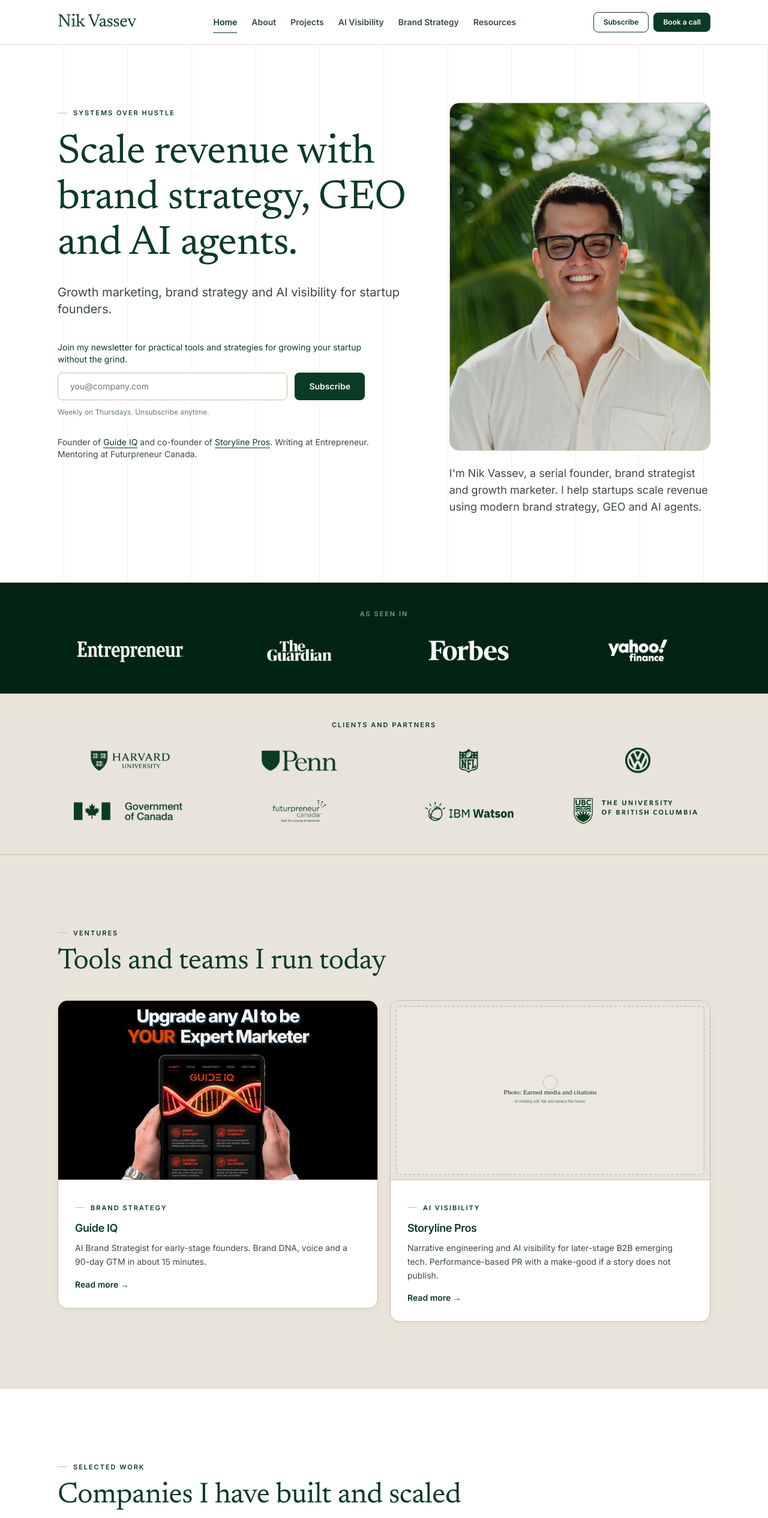
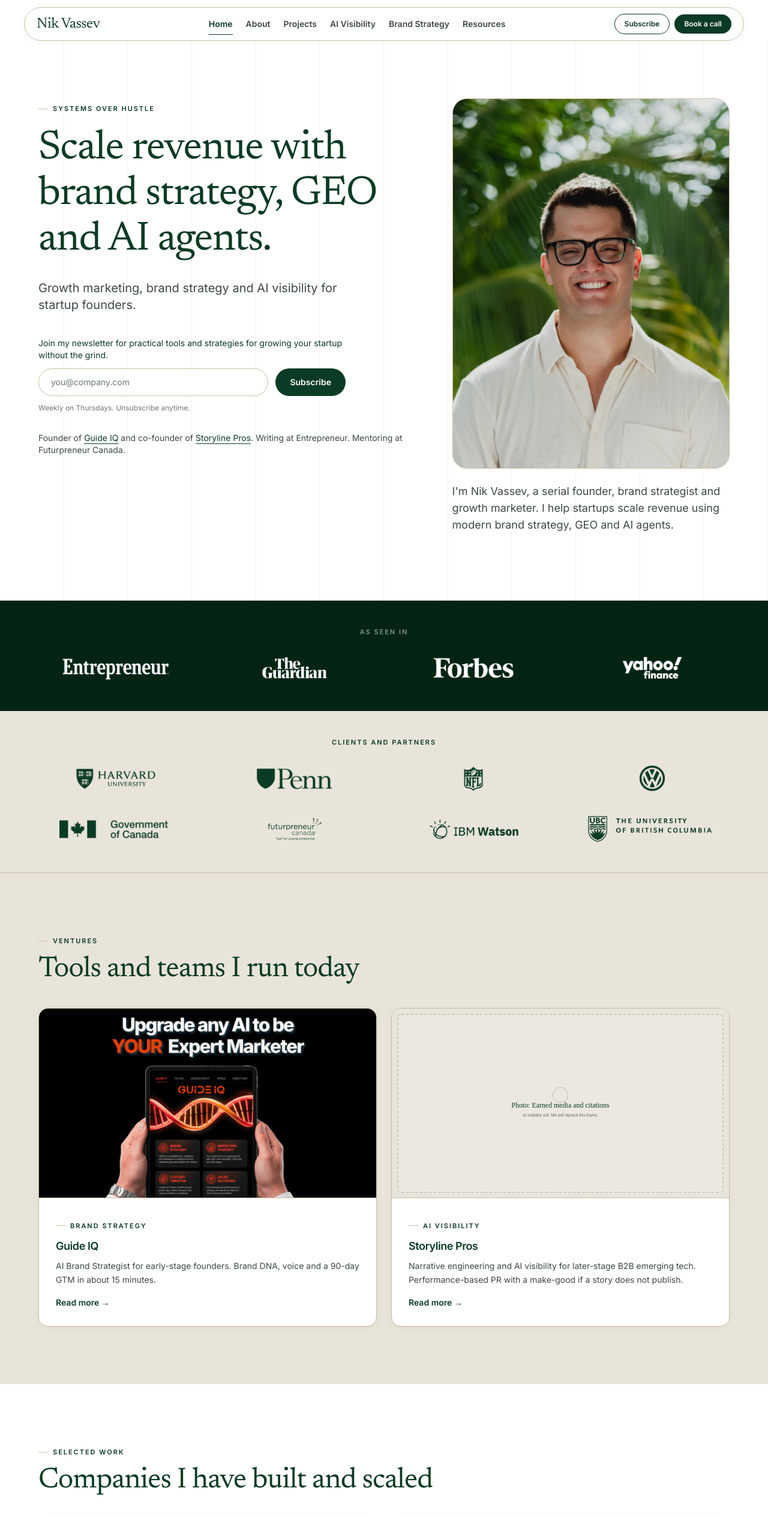
Before and after one commit to thenikvassev/nikvassev-site, a Next.js app: page / in a window 1280 px wide. Shown: the top 2530 px of the page at 60% size. Built offline with nearby package versions, Linux system fonts and the light colour scheme.

Commit message:
Tune mock chrome to Sevora motion system.
Use 140ms ease-out for hover/nav, blur-and-rise reveals, pill header and CTAs, 1200px measure, and 16/24 radius. Tokens, copy, and hero photo stay locked.

Co-authored-by: thenikvassev <thenikvassev@users.noreply.github.com>

```diff
--- a/src/app/globals.css
+++ b/src/app/globals.css
@@ -38,7 +38,7 @@
 
 @layer components {
   .section-label {
-    @apply inline-flex items-center gap-2.5 font-sans text-[11px] font-semibold uppercase tracking-section text-forest;
+    @apply inline-flex items-center gap-2 font-sans text-[11px] font-semibold uppercase tracking-section text-forest;
   }
 
   .section-label::before {
@@ -47,19 +47,19 @@
   }
 
   .section-shell {
-    @apply mx-auto max-w-wide px-5 md:px-8;
+    @apply mx-auto max-w-wide px-6;
   }
 
   .section-pad {
-    @apply py-20 md:py-28;
+    @apply py-section;
   }
 
   .pill-btn {
-    @apply inline-flex items-center justify-center rounded-btn px-6 py-3 text-sm font-semibold transition-[background-color,border-color,color,transform,box-shadow] duration-300 ease-editorial focus-visible:outline focus-visible:outline-2 focus-visible:outline-offset-2 focus-visible:outline-forest;
+    @apply inline-flex items-center justify-center rounded-btn px-6 py-3 text-sm font-semibold transition-[opacity,transform,filter,background-color,border-color,color] duration-editorial ease-editorial focus-visible:outline focus-visible:outline-2 focus-visible:outline-offset-2 focus-visible:outline-forest;
   }
 
   .pill-btn-primary {
-    @apply pill-btn bg-forest text-white hover:bg-forest-dark;
+    @apply pill-btn bg-forest text-white hover:brightness-110;
   }
 
   .pill-btn-secondary {
@@ -67,11 +67,11 @@
   }
 
   .card {
-    @apply rounded-card border border-tan bg-cream-card p-6 shadow-rest transition-[transform,box-shadow,border-color] duration-300 ease-editorial;
+    @apply rounded-card border border-tan bg-cream-card p-6 shadow-rest transition-[opacity,transform,filter] duration-editorial ease-editorial;
   }
 
   .card-lift {
-    @apply card hover:-translate-y-2 hover:shadow-lift;
+    @apply card hover:scale-[1.02] hover:brightness-[1.03] hover:shadow-lift;
   }
 
   .prose-nik {
@@ -82,9 +82,8 @@
     @apply mt-4;
   }
 
-  /* Occasional Storyline-style inverted panel */
   .panel-invert {
-    @apply rounded-card bg-forest-dark text-white;
+    @apply rounded-panel bg-forest-dark text-white;
   }
 
   .editorial-lines {
@@ -105,9 +104,11 @@
   .editorial-img {
     transition: none !important;
     transform: none !important;
+    filter: none !important;
   }
 
   .card-lift:hover {
     transform: none !important;
+    filter: none !important;
   }
 }
--- a/src/app/page.tsx
+++ b/src/app/page.tsx
@@ -45,7 +45,7 @@ export default function HomePage() {
                 </h1>
               </HeroItem>
               <HeroItem>
-                <p className="mt-7 max-w-reading text-lg leading-relaxed text-ink-muted md:text-xl">
+                <p className="mt-7 max-w-measure text-lg leading-relaxed text-ink-muted md:text-xl">
                   Growth marketing, brand strategy and AI visibility for startup
                   founders.
                 </p>
@@ -95,6 +95,7 @@ export default function HomePage() {
                   alt="Nik Vassev smiling outdoors in a cream polo and glasses, palms behind him."
                   ratio="portrait"
                   priority
+                  panel
                 />
                 <p className="mt-6 text-base leading-relaxed text-ink-muted md:text-lg">
                   I&apos;m Nik Vassev, a serial founder, brand strategist and
@@ -119,7 +120,7 @@ export default function HomePage() {
               Tools and teams I run today
             </h2>
           </Reveal>
-          <Stagger className="mt-10 grid gap-5 md:grid-cols-2" delay={0.05}>
+          <Stagger className="mt-10 grid gap-6 md:grid-cols-2" delay={0.04}>
             <StaggerItem>
               <CardLink
                 href="/brand-strategy"
@@ -151,7 +152,7 @@ export default function HomePage() {
             Companies I have built and scaled
           </h2>
         </Reveal>
-        <Stagger className="mt-10 grid gap-5 sm:grid-cols-2" delay={0.04}>
+        <Stagger className="mt-10 grid gap-6 sm:grid-cols-2" delay={0.04}>
           {projects.map((p) => (
             <StaggerItem key={p.slug}>
               <CardLink
@@ -180,7 +181,7 @@ export default function HomePage() {
               Start here
             </h2>
           </Reveal>
-          <Stagger className="mt-10 grid gap-5 md:grid-cols-3" delay={0.04}>
+          <Stagger className="mt-10 grid gap-6 md:grid-cols-3" delay={0.04}>
             {guides.map((g) => (
               <StaggerItem key={g.slug}>
                 <CardLink
@@ -209,7 +210,7 @@ export default function HomePage() {
               Two clear lanes. Pick the stage you are in.
             </h2>
           </Reveal>
-          <Stagger className="mt-10 grid gap-5 md:grid-cols-2" delay={0.05}>
+          <Stagger className="mt-10 grid gap-6 md:grid-cols-2" delay={0.04}>
             <StaggerItem>
               <div className="card-lift h-full p-7 md:p-8">
                 <p className="section-label">Early stage</p>
@@ -259,11 +260,12 @@ export default function HomePage() {
               src="/photos/nik-keynote.png"
               alt="Nik Vassev on stage in a dark suit, holding a microphone during a keynote."
               ratio="photo"
+              panel
             />
           </Reveal>
           <Reveal delay={0.1}>
             <div>
-              <p className="max-w-reading text-ink-muted md:text-lg">
+              <p className="max-w-measure text-ink-muted md:text-lg">
                 I speak on brand strategy, AI visibility and building companies
                 that leave room for a life. For podcasts, press or a stage, write
                 or send a LinkedIn note.
--- a/src/components/Footer.tsx
+++ b/src/components/Footer.tsx
@@ -12,10 +12,10 @@ export function Footer() {
           <p className="section-label !text-white/60 before:!bg-white/30">
             Stay in the loop
           </p>
-          <p className="mt-5 max-w-2xl font-serif text-3xl tracking-display md:text-4xl lg:text-5xl">
+          <p className="mt-5 max-w-measure font-serif text-3xl tracking-display md:text-4xl lg:text-5xl">
             {siteConfig.newsletterPitch}
           </p>
-          <p className="mt-5 max-w-lg font-sans text-white/75">
+          <p className="mt-5 max-w-narrow font-sans text-white/75">
             Thursdays. Free.
           </p>
           <div className="mt-8 max-w-md">
--- a/src/components/Header.tsx
+++ b/src/components/Header.tsx
@@ -5,7 +5,6 @@ import { usePathname } from "next/navigation";
 import { useState } from "react";
 import { AnimatePresence, motion, useReducedMotion } from "framer-motion";
 import { siteConfig } from "@/lib/site";
-import { editorialEase } from "./motion";
 
 export function Header() {
   const pathname = usePathname();
@@ -13,18 +12,18 @@ export function Header() {
   const reduce = useReducedMotion();
 
   return (
-    <header className="sticky top-0 z-50 border-b border-tan/50 bg-white/90 backdrop-blur-md transition-shadow duration-300 ease-editorial">
-      <div className="mx-auto flex max-w-wide items-center justify-between gap-3 overflow-hidden px-5 py-4 md:px-8 md:py-5">
+    <header className="sticky top-0 z-50 px-3 pt-3 md:px-5">
+      <div className="mx-auto flex max-w-wide items-center justify-between gap-3 rounded-btn border border-tan bg-white/90 px-4 py-2.5 shadow-rest backdrop-blur-md md:px-5">
         <Link
           href="/"
-          className="shrink-0 font-serif text-2xl tracking-display text-ink transition-colors duration-300 hover:text-forest md:text-[1.85rem]"
+          className="shrink-0 font-serif text-xl tracking-display text-ink transition-[opacity,filter] duration-editorial ease-editorial hover:opacity-80 md:text-2xl"
         >
           Nik Vassev
         </Link>
 
         <nav
           aria-label="Primary"
-          className="hidden min-w-0 items-center xl:flex xl:gap-1"
+          className="hidden min-w-0 items-center xl:flex xl:gap-0.5"
         >
           {siteConfig.nav.map((item) => {
             const active =
@@ -36,7 +35,7 @@ export function Header() {
               <Link
                 key={item.href}
                 href={item.href}
-                className={`relative rounded-btn px-2.5 py-1.5 text-sm font-semibold transition-colors duration-300 ${
+                className={`relative rounded-btn px-2.5 py-1.5 text-sm font-semibold transition-[opacity,color] duration-editorial ease-editorial ${
                   nowrap ? "whitespace-nowrap" : ""
                 } ${
                   active
@@ -46,7 +45,7 @@ export function Header() {
               >
                 {item.label}
                 <span
-                  className={`absolute inset-x-2.5 -bottom-0.5 h-px bg-forest transition-opacity duration-300 ${
+                  className={`absolute inset-x-2.5 -bottom-0.5 h-px bg-forest transition-opacity duration-editorial ${
                     active ? "opacity-100" : "opacity-0"
                   }`}
                   aria-hidden
@@ -73,7 +72,7 @@ export function Header() {
 
         <button
           type="button"
-          className="inline-flex items-center justify-center rounded-btn border border-tan px-3 py-2 text-sm font-semibold text-ink transition-colors duration-300 hover:bg-cream xl:hidden"
+          className="inline-flex items-center justify-center rounded-btn border border-tan px-3 py-2 text-sm font-semibold text-ink transition-[background-color,filter] duration-editorial ease-editorial hover:bg-cream xl:hidden"
           aria-expanded={open}
           aria-controls="mobile-nav"
           onClick={() => setOpen((v) => !v)}
@@ -87,18 +86,18 @@ export function Header() {
           <motion.div
             id="mobile-nav"
             key="mobile-nav"
-            className="overflow-hidden border-t border-tan/50 bg-white xl:hidden"
+            className="mx-auto mt-2 max-w-wide overflow-hidden rounded-panel border border-tan bg-white xl:hidden"
             initial={reduce ? false : { height: 0, opacity: 0 }}
             animate={{ height: "auto", opacity: 1 }}
             exit={reduce ? { height: 0, opacity: 1 } : { height: 0, opacity: 0 }}
-            transition={{ duration: reduce ? 0 : 0.38, ease: editorialEase }}
+            transition={{ duration: reduce ? 0 : 0.14, ease: "easeOut" }}
           >
             <nav aria-label="Mobile" className="flex flex-col gap-1 px-5 py-4">
               {siteConfig.nav.map((item) => (
                 <Link
                   key={item.href}
                   href={item.href}
-                  className="rounded-btn px-3 py-2.5 text-sm font-semibold text-ink transition-colors hover:bg-cream"
+                  className="rounded-btn px-3 py-2.5 text-sm font-semibold text-ink transition-colors duration-editorial hover:bg-cream"
                   onClick={() => setOpen(false)}
                 >
                   {item.label}
--- a/src/components/MediaFrame.tsx
+++ b/src/components/MediaFrame.tsx
@@ -7,6 +7,7 @@ type Props = {
   ratio?: "video" | "photo" | "portrait" | "wide";
   className?: string;
   priority?: boolean;
+  panel?: boolean;
 };
 
 const ratioClass = {
@@ -23,12 +24,15 @@ export function MediaFrame({
   ratio = "video",
   className = "",
   priority = false,
+  panel = false,
 }: Props) {
   const isSvg = Boolean(src?.endsWith(".svg"));
 
   return (
     <figure
-      className={`group relative overflow-hidden rounded-card border border-tan bg-cream ${ratioClass[ratio]} ${className}`}
+      className={`group relative overflow-hidden border border-tan bg-cream ${
+        panel ? "rounded-panel" : "rounded-card"
+      } ${ratioClass[ratio]} ${className}`}
     >
       {src && isSvg && (
         // eslint-disable-next-line @next/next/no-img-element
--- a/src/components/NewsletterForm.tsx
+++ b/src/components/NewsletterForm.tsx
@@ -50,7 +50,7 @@ export function NewsletterForm({ variant = "light" }: Props) {
         placeholder="you@company.com"
         value={email}
         onChange={(e) => setEmail(e.target.value)}
-        className={`min-w-0 flex-1 rounded-btn border px-5 py-3 text-sm outline-none focus:ring-2 focus:ring-offset-1 ${
+        className={`min-w-0 flex-1 rounded-btn border px-5 py-3 text-sm outline-none transition-[border-color,box-shadow] duration-editorial ease-editorial focus:ring-2 focus:ring-offset-1 ${
           isDark
             ? "border-white/25 bg-white/10 text-white placeholder:text-white/50 focus:ring-white/40 focus:ring-offset-forest-dark"
             : "border-tan bg-white text-ink placeholder:text-ink-faint focus:ring-forest/40 focus:ring-offset-white"
--- a/src/components/motion.tsx
+++ b/src/components/motion.tsx
@@ -3,30 +3,30 @@
 import { type ReactNode } from "react";
 import { motion, useReducedMotion, type HTMLMotionProps } from "framer-motion";
 
-const editorialEase = [0.16, 1, 0.3, 1] as const;
+const systemEase = "easeOut" as const;
+const revealMs = 0.42;
+const hoverMs = 0.14;
 
-/**
- * Scroll reveal that never hides copy from crawlers.
- * HTML is always present. Motion only nudges position and a near-full opacity.
- */
-export function Reveal({
-  children,
-  className,
-  delay = 0,
-}: {
+type RevealProps = {
   children: ReactNode;
   className?: string;
   delay?: number;
-}) {
+};
+
+/**
+ * Scroll reveal that keeps copy in the HTML.
+ * Crawlers see the text. After paint, we nudge opacity, 20px, and a light blur.
+ */
+export function Reveal({ children, className, delay = 0 }: RevealProps) {
   const reduce = useReducedMotion();
 
   return (
     <motion.div
       className={className}
-      initial={reduce ? false : { y: 22, opacity: 0.96 }}
-      whileInView={{ y: 0, opacity: 1 }}
+      initial={reduce ? false : { y: 20, opacity: 0.96, filter: "blur(5px)" }}
+      whileInView={{ y: 0, opacity: 1, filter: "blur(0px)" }}
       viewport={{ once: true, amount: 0.16, margin: "-64px 0px" }}
-      transition={{ duration: 0.75, delay, ease: editorialEase }}
+      transition={{ duration: revealMs, delay, ease: systemEase }}
     >
       {children}
     </motion.div>
@@ -54,7 +54,7 @@ export function Stagger({
         hidden: {},
         show: {
           transition: {
-            staggerChildren: reduce ? 0 : 0.1,
+            staggerChildren: reduce ? 0 : 0.06,
             delayChildren: reduce ? 0 : delay,
           },
         },
@@ -78,11 +78,14 @@ export function StaggerItem({
     <motion.div
       className={className}
       variants={{
-        hidden: reduce ? { opacity: 1, y: 0 } : { opacity: 0.96, y: 20 },
+        hidden: reduce
+          ? { opacity: 1, y: 0, filter: "blur(0px)" }
+          : { opacity: 0.96, y: 18, filter: "blur(5px)" },
         show: {
           opacity: 1,
           y: 0,
-          transition: { duration: 0.7, ease: editorialEase },
+          filter: "blur(0px)",
+          transition: { duration: revealMs, ease: systemEase },
         },
       }}
     >
@@ -109,8 +112,8 @@ export function HeroStagger({
         hidden: {},
         show: {
           transition: {
-            staggerChildren: reduce ? 0 : 0.11,
-            delayChildren: reduce ? 0 : 0.06,
+            staggerChildren: reduce ? 0 : 0.07,
+            delayChildren: reduce ? 0 : 0.04,
           },
         },
       }}
@@ -133,11 +136,14 @@ export function HeroItem({
     <motion.div
       className={className}
       variants={{
-        hidden: reduce ? { opacity: 1, y: 0 } : { opacity: 0.01, y: 20 },
+        hidden: reduce
+          ? { opacity: 1, y: 0, filter: "blur(0px)" }
+          : { opacity: 0.01, y: 20, filter: "blur(6px)" },
         show: {
           opacity: 1,
           y: 0,
-          transition: { duration: 0.85, ease: editorialEase },
+          filter: "blur(0px)",
+          transition: { duration: 0.5, ease: systemEase },
         },
       }}
     >
@@ -157,9 +163,9 @@ export function FadeIn({
   return (
     <motion.div
       className={className}
-      initial={reduce ? false : { opacity: 0.01, y: 16 }}
-      animate={{ opacity: 1, y: 0 }}
-      transition={{ duration: 0.7, delay, ease: editorialEase }}
+      initial={reduce ? false : { opacity: 0.01, y: 16, filter: "blur(5px)" }}
+      animate={{ opacity: 1, y: 0, filter: "blur(0px)" }}
+      transition={{ duration: revealMs, delay, ease: systemEase }}
       {...rest}
     >
       {children}
@@ -167,4 +173,4 @@ export function FadeIn({
   );
 }
 
-export { editorialEase };
+export { hoverMs };
--- a/tailwind.config.ts
+++ b/tailwind.config.ts
@@ -33,29 +33,35 @@ const config: Config = {
       },
       borderRadius: {
         card: "16px",
-        btn: "8px",
+        panel: "24px",
+        btn: "9999px",
       },
       maxWidth: {
-        reading: "42rem",
+        reading: "40rem",
+        measure: "35rem",
+        narrow: "30rem",
         content: "56rem",
-        wide: "72rem",
+        wide: "75rem",
       },
       letterSpacing: {
         section: "0.18em",
-        display: "-0.5px",
+        display: "-0.02em",
       },
       lineHeight: {
-        display: "1.3",
+        display: "1.2",
       },
       boxShadow: {
-        lift: "0 16px 40px rgba(3, 36, 21, 0.10)",
+        lift: "0 12px 32px rgba(3, 36, 21, 0.10)",
         rest: "0 2px 12px rgba(3, 36, 21, 0.04)",
       },
       transitionTimingFunction: {
-        editorial: "cubic-bezier(0.16, 1, 0.3, 1)",
+        editorial: "ease-out",
       },
       transitionDuration: {
-        editorial: "750ms",
+        editorial: "140ms",
+      },
+      spacing: {
+        section: "6rem",
       },
     },
   },
```
